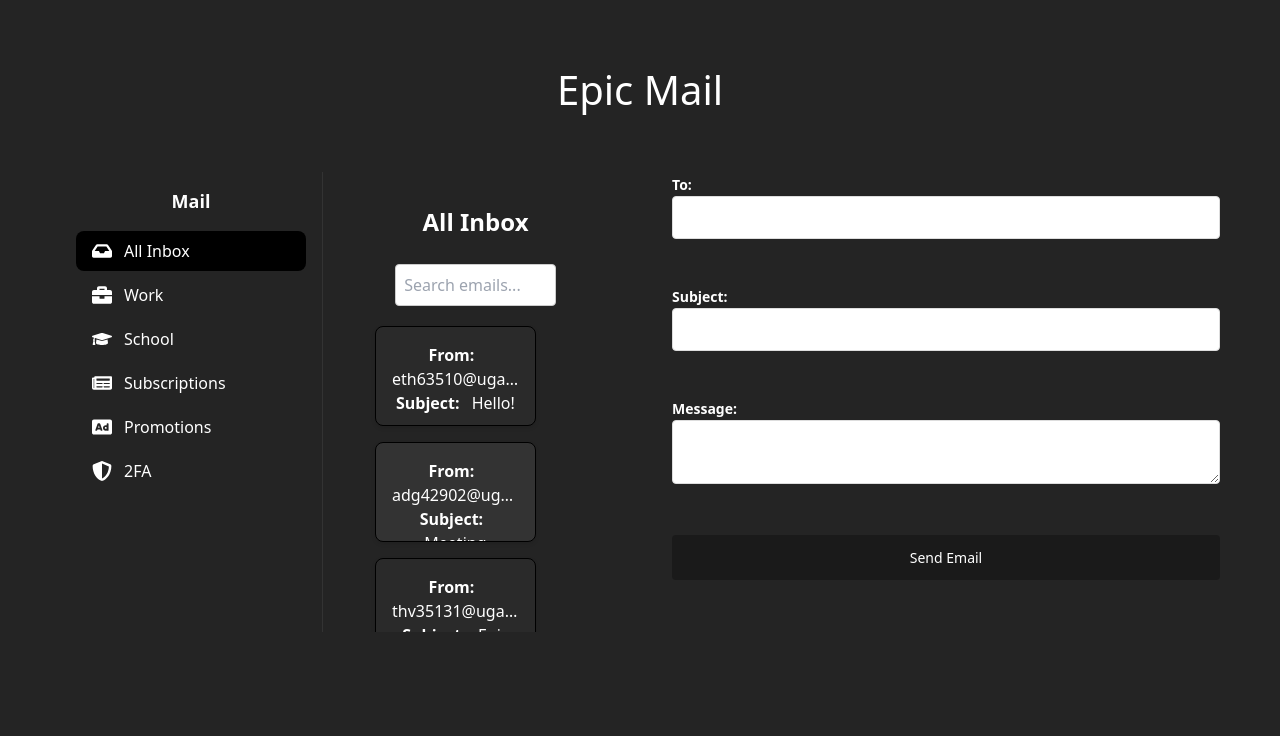
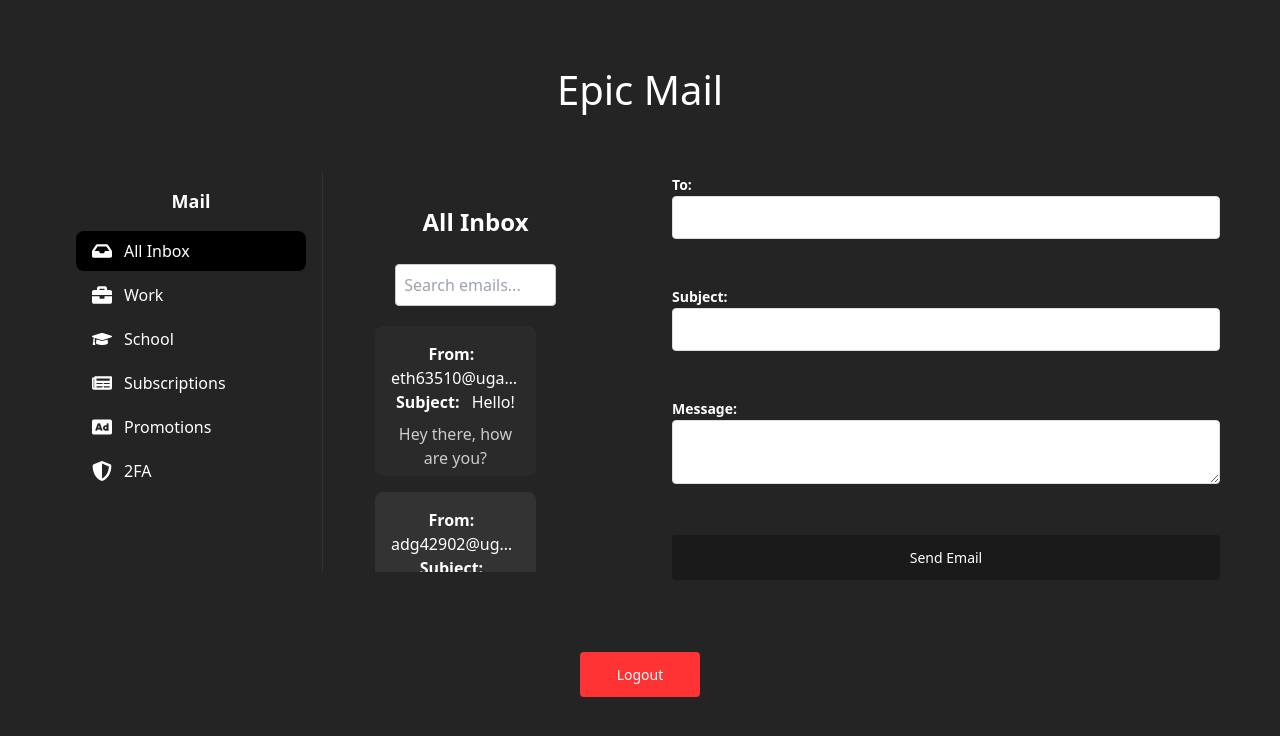
Before and after one commit to rrobinson421/EpicMailWebApplication, a React (Vite) app: page /email-management in a window 1280 px wide. Shown: the top 736 px of the page. Built offline with nearby package versions, Linux system fonts and the light colour scheme.

Commit message:
optimize the UI

```diff
--- a/src/components/EmailInbox.tsx
+++ b/src/components/EmailInbox.tsx
@@ -15,46 +15,15 @@ interface EmailInboxProps {
 }
 
 const EmailInbox: React.FC<EmailInboxProps> = ({ onEmailClick }) => {
-
   const [activeTab, setActiveTab] = useState("all");
 
   // Fake emails for display with categories
   const [emails] = useState<Email[]>([
-    {
-      from: "eth63510@uga.edu",
-      subject: "Hello!",
-      message: "Hey there, how are you?",
-      category: "all",
-      read: false,
-    },
-    {
-      from: "adg42902@uga.edu",
-      subject: "Meeting Reminder",
-      message: "Don't forget our project meeting at 3 AM.",
-      category: "work",
-      read: true,
-    },
-    {
-      from: "thv35131@uga.edu",
-      subject: "Epic Project Update",
-      message: "The latest project updates are in.",
-      category: "work",
-      read: false,
-    },
-    {
-      from: "professor@uga.edu",
-      subject: "Assignment Due",
-      message: "Your final project is due next week.",
-      category: "school",
-      read: true,
-    },
-    {
-      from: "newsletter@tech.com",
-      subject: "Weekly Updates",
-      message: "Here are the latest tech news.",
-      category: "subscriptions",
-      read: false,
-    },
+    { from: "eth63510@uga.edu", subject: "Hello!", message: "Hey there, how are you?", category: "all", read: false },
+    { from: "adg42902@uga.edu", subject: "Meeting Reminder", message: "Don't forget our project meeting at 3 AM.", category: "work", read: true },
+    { from: "thv35131@uga.edu", subject: "Epic Project Update", message: "The latest project updates are in.", category: "work", read: false },
+    { from: "professor@uga.edu", subject: "Assignment Due", message: "Your final project is due next week.", category: "school", read: true },
+    { from: "newsletter@tech.com", subject: "Weekly Updates", message: "Here are the latest tech news.", category: "subscriptions", read: false },
     {
       from: "rme78901@uga.edu",
       subject: "Biography",
@@ -73,12 +42,9 @@ const EmailInbox: React.FC<EmailInboxProps> = ({ onEmailClick }) => {
       Surrounded by flash bombs, silk headscarves, ribbons, and embroidery, the girl embraced joy amongst "lifeforms" created by spiraling and ascending data.
       "A-Ruan, after eating Qingtuan, you must wash your fingers thoroughly before you can touch the lab bench."`,
       category: "work",
-      read: false,
+      read: false
     },
-    { from: "mnp67239@uga.edu", subject: "New Assignment", message: "Here's the new assignment for the course.",
-      category: "school",
-      read: true,
-     },
+    { from: "mnp67239@uga.edu", subject: "New Assignment", message: "Here's the new assignment for the course.", category: "school", read: true },
     {
       from: "hta78901@uga.edu",
       subject: "Genius Interview",
@@ -91,37 +57,25 @@ const EmailInbox: React.FC<EmailInboxProps> = ({ onEmailClick }) => {
       Madam Herta, your intellect and talents are obvious to all, but normal people like us could never hope to be like you... Could you please give us any pointers, such as in what domain we might devote our limited cognitive resources to?
       "You should go home and sleep."`,
       category: "work",
-      read: false,
+      read: false
     },
-    { from: "def34567@uga.edu", subject: "Team Outing", message: "Let's plan a team outing next weekend!",
-      category: "school",
-      read: true,
-     },
-    { from: "ghi45678@uga.edu", subject: "Weekly Report", message: "The weekly report has been updated.",
-      category: "all",
-      read: true,
-     },
-
+    { from: "def34567@uga.edu", subject: "Team Outing", message: "Let's plan a team outing next weekend!", category: "school", read: true },
+    { from: "ghi45678@uga.edu", subject: "Weekly Report", message: "The weekly report has been updated.", category: "all", read: true },
   ]);
 
   const [searchQuery, setSearchQuery] = useState<string>("");
 
-  const searchedEmails = emails.filter(email =>
+  // Combine search and category filters
+  const filteredEmails = emails.filter((email) => {
+    const matchesCategory = activeTab === "all" || email.category === activeTab;
+    const matchesSearchQuery =
       email.from.toLowerCase().includes(searchQuery.toLowerCase()) ||
       email.subject.toLowerCase().includes(searchQuery.toLowerCase()) ||
-    email.message.toLowerCase().includes(searchQuery.toLowerCase())
-  );
-
-  const filteredEmails =
-    activeTab === "all"
-      ? emails
-      : emails.filter((email) => email.category === activeTab);
+      email.message.toLowerCase().includes(searchQuery.toLowerCase());
+    return matchesCategory && matchesSearchQuery;
+  });
 
   return (
-
-
-
-
     <div className="email-container">
       <Sidebar activeTab={activeTab} onTabChange={setActiveTab} />
       <div className="main-content">
@@ -137,18 +91,12 @@ const EmailInbox: React.FC<EmailInboxProps> = ({ onEmailClick }) => {
           onChange={(e) => setSearchQuery(e.target.value)}
         />
         <ul className="inbox__list">
-          {searchedEmails.map((email, index) => (
+          {filteredEmails.map((email, index) => (
             <li
               key={index}
               className={`inbox__item ${!email.read ? "unread" : ""}`}
+              onClick={() => onEmailClick(email)}
             >
-              <strong>From:</strong> {email.from} <br />
-              <strong>Subject:</strong> {email.subject} <br />
-              <p>{email.message}</p>
-            </li>
-          ))}
-          {filteredEmails.map((email, index) => (
-          <li key={index} className="inbox__item" onClick={() => onEmailClick(email)}>
               <strong>From:</strong> {email.from} <br />
               <strong>Subject:</strong> {email.subject} <br />
               <p>{email.message}</p>
--- a/src/components/EmailManagement.tsx
+++ b/src/components/EmailManagement.tsx
@@ -1,13 +1,14 @@
 import React, { useState } from 'react';
+import { useNavigate } from 'react-router-dom';
 import EmailSend from './EmailSend';
 import EmailInbox from './EmailInbox';
-import Sidebar from "./Sidebar";
 import { Email } from './EmailInbox';
 import '/src/styles/EmailManagementStyle.css';
 
 const EmailManagement: React.FC = () => {
   const [isEmailView, setIsEmailView] = useState<boolean>(false); // Track if we're viewing an email
   const [selectedEmail, setSelectedEmail] = useState<Email | null>(null); // Store the selected email
+  const navigate = useNavigate(); // To navigate to the login page
 
   // This function will be called when an email is clicked
   const handleEmailClick = (email: Email) => {
@@ -21,9 +22,15 @@ const EmailManagement: React.FC = () => {
     setSelectedEmail(null);
   };
 
+  // Handle logout
+  const handleLogout = () => {
+    navigate('/login'); // Navigate to the login page
+  };
+
   return (
     <div className="email-management">
-      <div className="email-management-container">        <div className="email-inbox">
+      <div className="email-management-container">
+        <div className="email-inbox">
           <EmailInbox onEmailClick={handleEmailClick} />
         </div>
 
@@ -39,7 +46,10 @@ const EmailManagement: React.FC = () => {
             <EmailSend onSubmit={(emailData) => console.log(emailData)} />
           )}
         </div>
+
+
       </div>
+      <button className="logout-button" onClick={handleLogout}>Logout</button>
     </div>
   );
 };
--- a/src/styles/EmailInboxStyle.css
+++ b/src/styles/EmailInboxStyle.css
@@ -1,104 +1,6 @@
-.inbox {
-    padding: 20px;
-    height: 100%;
-    box-sizing: border-box;
-    display: flex;
-    flex-direction: column;
-    align-items: center;
-    position: relative;
-    max-height: 100vh;
-    overflow-y: auto;
-  }
-
-  .inbox__title {
-    font-size: 2rem;
-    margin-bottom: 20px;
-    color: rgb(255, 255, 255);
-  }
-
-  .inbox__list {
-    list-style-type: none;
-    padding: 0;
-    width: 80%;
-    max-width: 600px;
-  }
-
-  .inbox__item {
-    padding: 15px;
-    margin-bottom: 10px;
-    border-radius: 8px;
-    box-shadow: 0 2px 4px rgba(0, 0, 0, 0.1);
-    cursor: pointer;
-    transition: background-color 0.3s ease;
-    border-color: black;
-    border-width: 1px;
-    border-style: solid;
-    max-height: 100px;
-    overflow: hidden;
-    text-overflow: ellipsis;
-  }
-
-  .inbox__item .from,
-  .inbox__item .subject {
-    display: flex;
-    width: 100%;
-    justify-content: flex-start;
-    margin-bottom: 5px;
-  }
-
-  .inbox__item .from strong,
-  .inbox__item .subject strong {
-    display: inline-block;
-    width: 100px;
-  }
-
-  .inbox__item .message {
-    margin-top: 5px;
-    padding-top: 5px;
-    border-top: 1px solid #ccc;
-  }
-
-  .logout-button {
-    padding: 12px 16px;
-    font-size: 14px;
-    background-color: #08014f;
-    color: white;
-    border: none;
-    border-radius: 4px;
-    cursor: pointer;
-    margin-top: 20px;
-    transition: background-color 0.3s ease;
-  }
-
-  .logout-button:hover {
-    background-color: #ff3333;
-  }
-
-  @media (max-width: 768px) {
-    .inbox__list {
-      width: 90%;
-    }
-
-    .logout-button {
-      width: 100%;
-    }
-  }
-
-  .inbox__search {
-    width: 80%;
-    padding: 8px;
-    margin-bottom: 20px;
-    border: 1px solid #ccc;
-    border-radius: 4px;
-    position: sticky;
-    top: 0;
-    background-color: white;
-    z-index: 1;
-  }
-
 .email-container {
   display: flex;
-  height: 100vh;
+  height: 50vh;
   width: 100%;
   background-color: #242424;
 }
@@ -120,6 +22,8 @@
   list-style: none;
   padding: 0;
   margin: 0;
+  width: 80%;
+  max-width: 600px;
 }
 
 .inbox__item {
@@ -127,9 +31,12 @@
   padding: 1rem;
   margin-bottom: 1rem;
   border-radius: 0.5rem;
-  color: #ffffff;
+  color: white;
   cursor: pointer;
   transition: background-color 0.2s;
+  max-height: 150px;
+  overflow: hidden;
+  text-overflow: ellipsis;
 }
 
 .inbox__item:hover {
@@ -175,3 +82,28 @@
     width: 100%;
   }
 }
+
+.inbox__search {
+  width: 80%;
+  padding: 8px;
+  margin-bottom: 20px;
+  border: 1px solid #ccc;
+  border-radius: 4px;
+  position: sticky;
+  top: 0;
+  background-color: white;
+  z-index: 1;
+  color: black;
+}
+
+.inbox {
+  padding: 20px;
+  height: 100%;
+  box-sizing: border-box;
+  display: flex;
+  flex-direction: column;
+  align-items: center;
+  position: relative;
+  max-height: 100vh;
+  overflow-y: auto;
+}
--- a/src/styles/EmailManagementStyle.css
+++ b/src/styles/EmailManagementStyle.css
@@ -32,19 +32,21 @@
 }
 
 .logout-button {
+  margin-top: 20px;
   padding: 12px 16px;
-  font-size: 16px;
-  background-color: #d32f2f;
+  background-color: #ff3333;
   color: white;
   border: none;
-  border-radius: 5px;
+  border-radius: 4px;
   cursor: pointer;
-  margin-top: 20px;
+  width: 10%;
+  transition: background-color 0.3s ease;
 }
 
 .logout-button:hover {
-  background-color: #c62828;
+  background-color: #630000;
 }
+
 
 @media (max-width: 768px) {
   .email-management-container {
```
Lines whose indentation alone changed are shown as unchanged.
